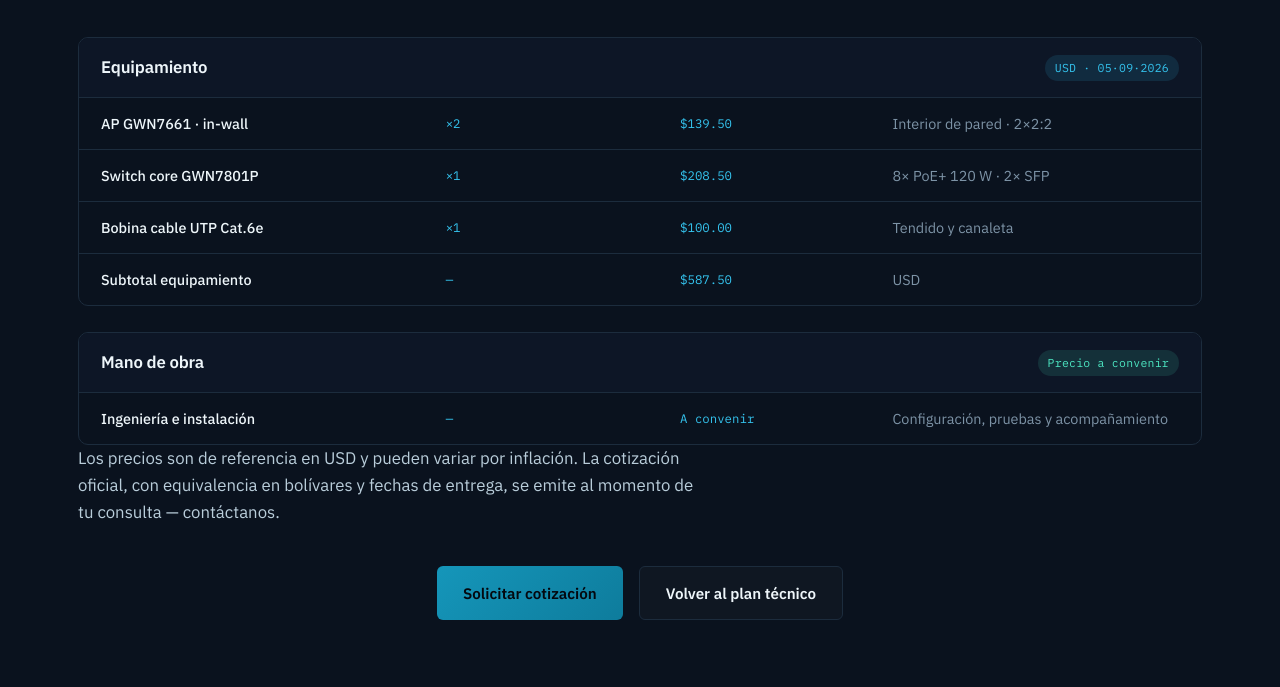
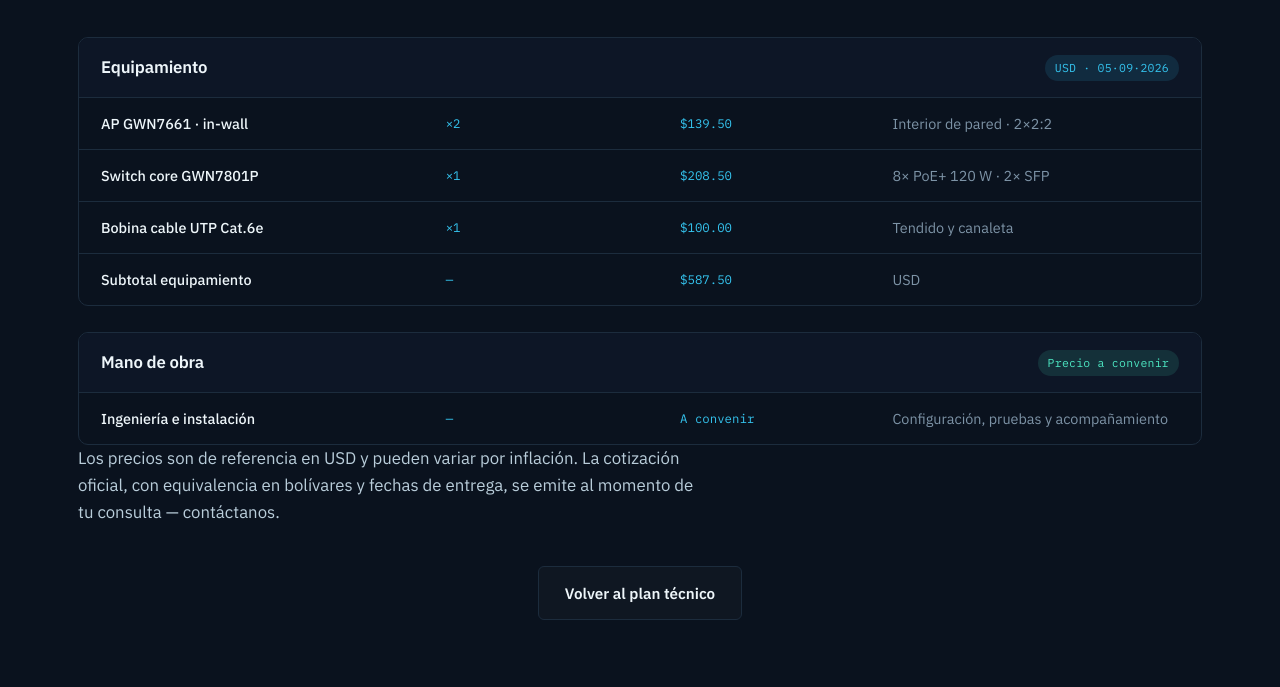
Before and after one commit to cycscarlos/plan_red_wifi_posada, a plain HTML site: page costos.html in a window 1280 px wide. Shown: the part 265-952 px from the top of the page. Drawn offline with Linux system fonts and the light colour scheme.

Commit message:
docs: quita CTA de WhatsApp de la pagina de costos

```diff
--- a/costos.html
+++ b/costos.html
@@ -112,13 +112,6 @@
           entrega, se emite al momento de tu consulta — contáctanos.
         </p>
         <div class="hero__actions reveal">
-          <a
-          href="https://wa.me/+5804143246396"
-          target="_blank"
-          rel="noopener"
-          class="btn btn--primary"
-          >Solicitar cotización</a
-        >
           <a href="index.html" class="btn btn--ghost">Volver al plan técnico</a>
         </div>
       </div>
```
Also changed, not shown: 1 other file.
